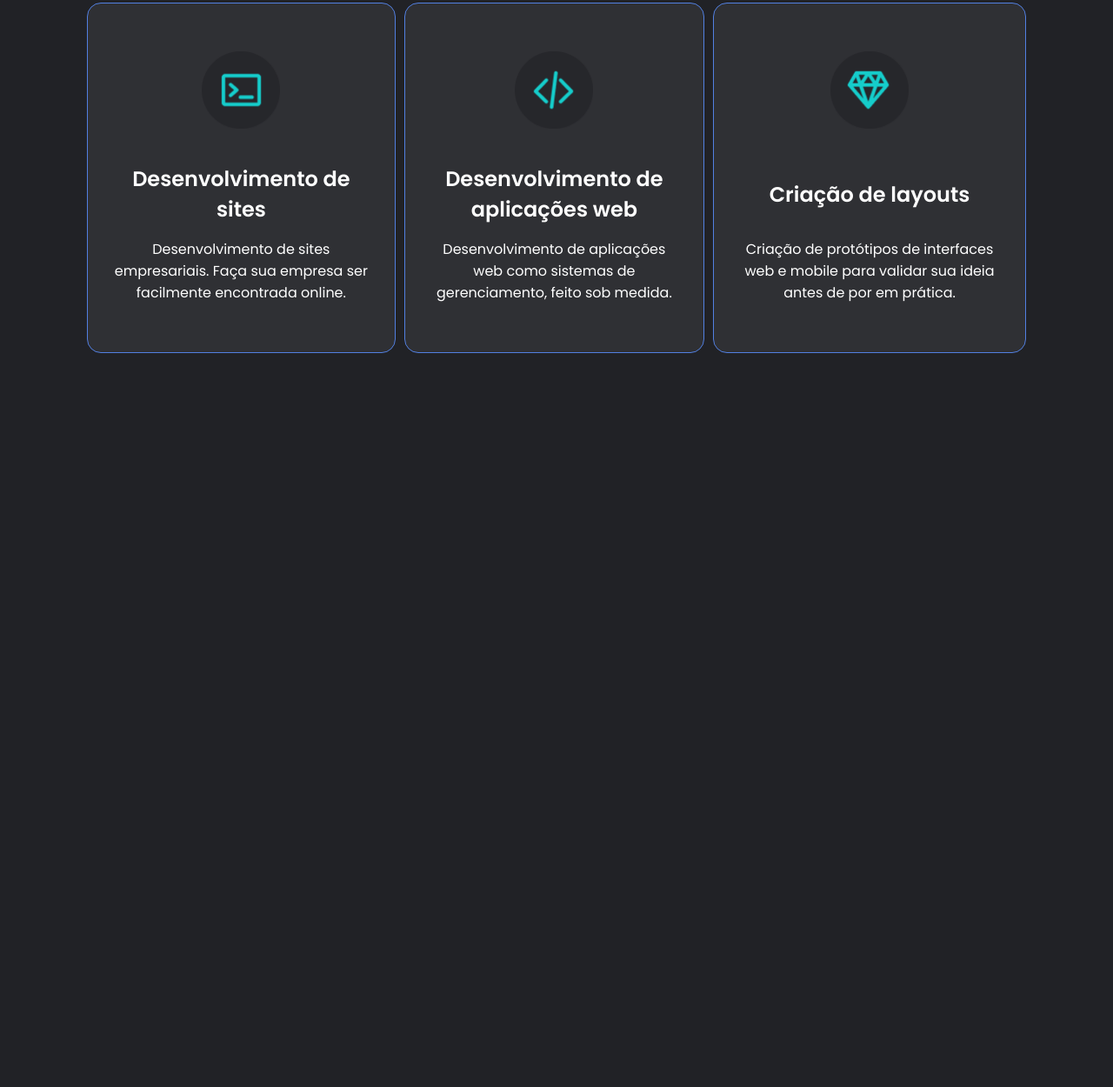
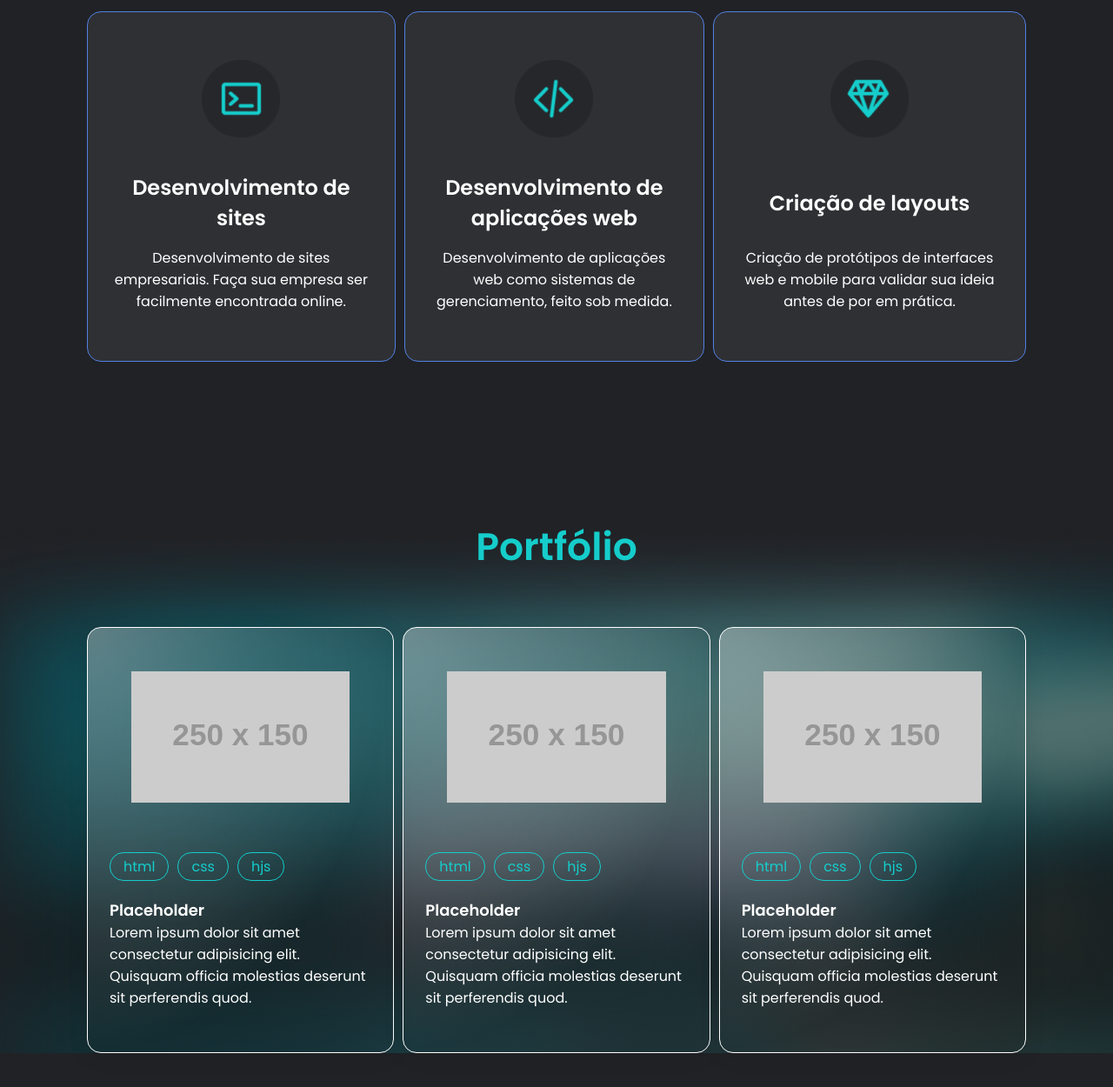
Before and after one commit to Arnxld/portfolio, a plain HTML site: page index.html in a window 1280 px wide. Shown: the part 1601-2851 px from the top of the page at 87% size. Before the commit the page ends 2007 px from the top, so only its background shows below. Drawn offline with nearby package versions, Linux system fonts and the light colour scheme; placeholder pictures from the web are drawn by us.

Commit message:
created portfolio section

```diff
--- a/index.html
+++ b/index.html
@@ -44,8 +44,8 @@
           André e desde 2020 estudo desenvolvimento web utilizando HTML, CSS e
           JavaScript. Possuo experiência básica em React, Vue Js e SQL.
           <br /><br />
-          Adoro aprender novas técnicas e tecnologias e
-          estou sempre buscando o próximo nível.
+          Adoro aprender novas técnicas e tecnologias e estou sempre buscando o
+          próximo nível.
         </p>
       </div>
       <div class="img-container">
@@ -59,21 +59,89 @@
 
       <div class="services-container">
         <div class="service-card">
-                <img src="/assets/terminal-icon.png" alt="Ícone de terminal">
+          <img src="/assets/terminal-icon.png" alt="Ícone de terminal" />
           <h2>Desenvolvimento de sites</h2>
-                <p>Desenvolvimento de sites empresariais. Faça sua empresa ser facilmente encontrada online.</p>
+          <p>
+            Desenvolvimento de sites empresariais. Faça sua empresa ser
+            facilmente encontrada online.
+          </p>
         </div>
 
         <div class="service-card">
-                <img src="/assets/code-icon.png" alt="Ícone de código">
+          <img src="/assets/code-icon.png" alt="Ícone de código" />
           <h2>Desenvolvimento de aplicações web</h2>
-                <p>Desenvolvimento de aplicações web como sistemas de gerenciamento, feito sob medida.</p>
+          <p>
+            Desenvolvimento de aplicações web como sistemas de gerenciamento,
+            feito sob medida.
+          </p>
         </div>
 
         <div class="service-card">
-                <img src="/assets/diamond-icon.png" alt="Ícone de diamante">
+          <img src="/assets/diamond-icon.png" alt="Ícone de diamante" />
           <h2>Criação de layouts</h2>
-                <p>Criação de protótipos de interfaces web e mobile para validar sua ideia antes de por em prática.</p>
+          <p>
+            Criação de protótipos de interfaces web e mobile para validar sua
+            ideia antes de por em prática.
+          </p>
+        </div>
+      </div>
+    </section>
+
+    <section class="portfolio">
+      <h1 class="title-green">Portfólio</h1>
+      <div class="portfolio-container">
+        <div class="portfolio-card">
+          <div class="img-container">
+            <img src="https://via.placeholder.com/250x150" alt="Imagem do portfólio" />
+          </div>
+          <div class="language-container">
+            <ul>
+              <li>html</li>
+              <li>css</li>
+              <li>hjs</li>
+            </ul>
+          </div>
+          <p><b>Placeholder</b></p>
+          <p>
+            Lorem ipsum dolor sit amet consectetur adipisicing elit. Quisquam
+            officia molestias deserunt sit perferendis quod.
+          </p>
+        </div>
+
+        <div class="portfolio-card">
+            <div class="img-container">
+              <img src="https://via.placeholder.com/250x150" alt="Imagem do portfólio" />
+            </div>
+            <div class="language-container">
+              <ul>
+                <li>html</li>
+                <li>css</li>
+                <li>hjs</li>
+              </ul>
+            </div>
+            <p><b>Placeholder</b></p>
+            <p>
+              Lorem ipsum dolor sit amet consectetur adipisicing elit. Quisquam
+              officia molestias deserunt sit perferendis quod.
+            </p>
+          </div>
+
+          <div class="portfolio-card">
+            <div class="img-container">
+              <img src="https://via.placeholder.com/250x150" alt="Imagem do portfólio" />
+            </div>
+            <div class="language-container">
+              <ul>
+                <li>html</li>
+                <li>css</li>
+                <li>hjs</li>
+              </ul>
+            </div>
+            <p><b>Placeholder</b></p>
+            <p>
+              Lorem ipsum dolor sit amet consectetur adipisicing elit. Quisquam
+              officia molestias deserunt sit perferendis quod.
+            </p>
           </div>
       </div>
     </section>
--- a/style.css
+++ b/style.css
@@ -152,14 +152,15 @@ nav ul a svg {
 
 .services {
   text-align: center;
-  margin-top: 150px;
+  margin: 160px 0 180px;
   padding: 0 100px;
 }
 
-.services-container {
+.services-container,
+.portfolio-container {
   display: flex;
   margin-top: 60px;
-  justify-content: space-around;
+  justify-content: space-between;
   max-width: 1200px;
   margin: 60px auto 0;
 }
@@ -184,6 +185,71 @@ nav ul a svg {
 .services .services-container .service-card img {
   margin: 15px 0 40px;
   width: 90px;
+}
+
+.portfolio {
+  padding: 0 100px;
+  text-align: center;
+  background: url("assets/portfolio-bg.png");
+  margin-bottom: 100px;
+}
+
+.portfolio .portfolio-container .portfolio-card {
+  background: radial-gradient(
+    100% 100% at 0% 0%,
+    rgba(255, 255, 255, 0.33) 0%,
+    rgba(255, 255, 255, 0) 100%
+  );
+  box-shadow: 0px 4px 24px -1px rgba(0, 0, 0, 0.1);
+  backdrop-filter: blur(42px);
+
+  border: 1px solid #fff;
+  border-radius: 16px;
+  max-width: 360px;
+  text-align: left;
+  padding: 50px 25px;
+}
+
+.portfolio-card + .portfolio-card {
+  margin-left: 10px;
+}
+
+.portfolio .portfolio-container .portfolio-card .img-container {
+  margin: 0 25px 50px;
+}
+
+.portfolio .portfolio-container .portfolio-card .img-container img {
+  width: 100%;
+}
+
+.portfolio .portfolio-container .portfolio-card .language-container {
+  margin-bottom: 20px;
+}
+
+.portfolio .portfolio-container .portfolio-card .language-container ul {
+  display: flex;
+  list-style: none;
+  padding: 0;
+}
+
+.portfolio .portfolio-container .portfolio-card .language-container ul li {
+  color: var(--green);
+  border: 1px solid var(--green);
+  border-radius: 16px;
+  padding: 3px 15px;
+}
+
+.portfolio-card .language-container ul li + li {
+  margin-left: 10px;
+}
+
+.portfolio-card p {
+  margin: 0;
+  font-size: 18px;
+}
+
+.portfolio-card p + p {
+  font-size: 16px;
 }
 
 /* RESPONSIVIDADE */
```
Also changed, not shown: assets/placeholder.png (added), assets/portfolio-bg.png (added). Lines whose indentation alone changed are shown as unchanged.
